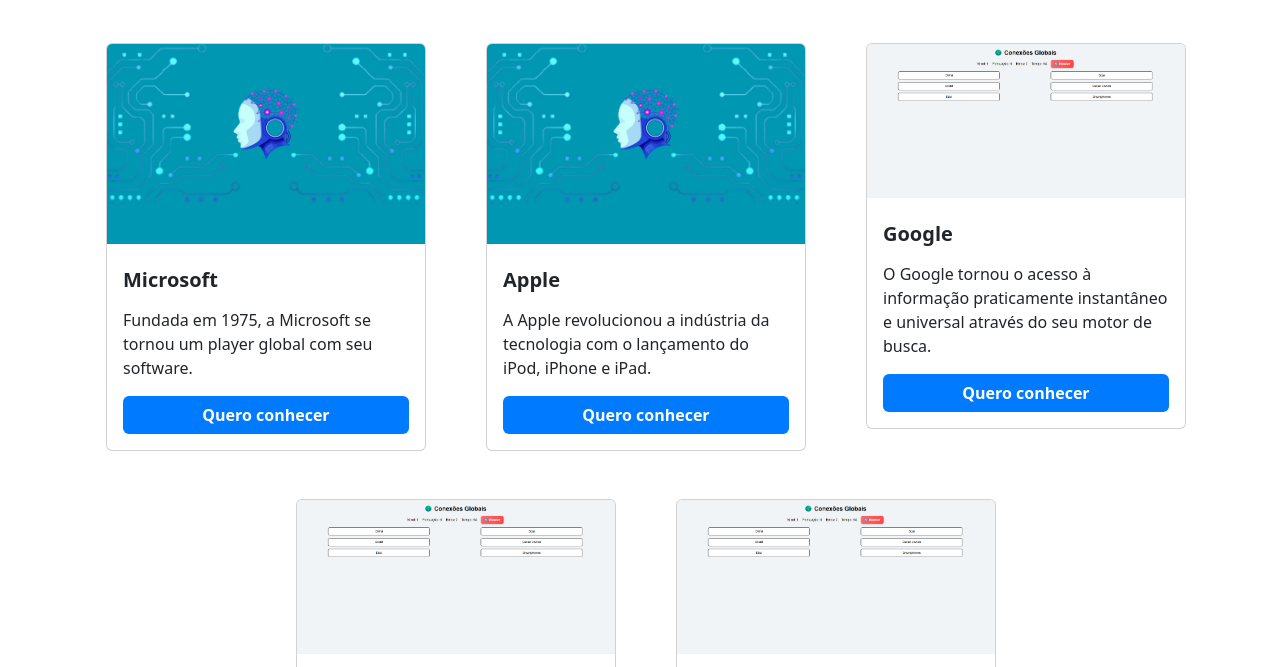
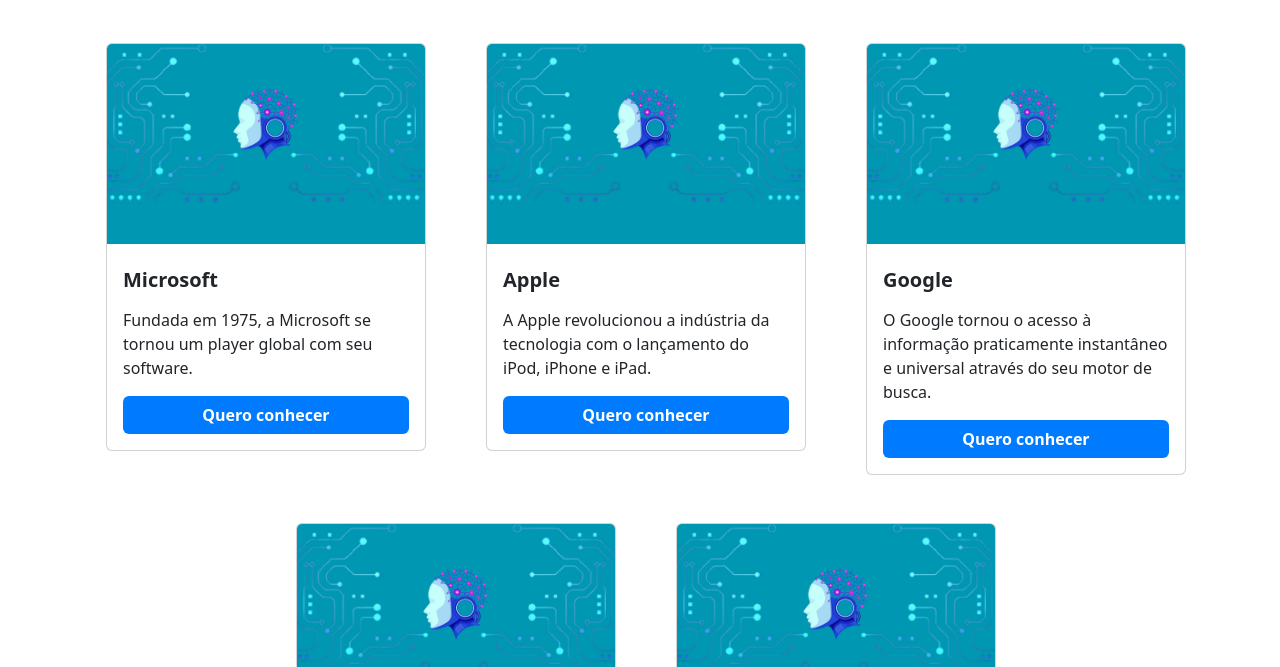
Before and after one commit to FelypeDantas/Globalizacao_projeto_educacional, a plain HTML site: page Empresas/menu_empresas.html in a window 1280 px wide. Shown: the part 101-768 px from the top of the page. Drawn offline with nearby package versions, Linux system fonts and the light colour scheme; files that its build step writes are made by us from their sources.

Commit message:
Update menu_empresas.html

```diff
--- a/Empresas/menu_empresas.html
+++ b/Empresas/menu_empresas.html
@@ -42,7 +42,7 @@
             <!-- Card 3 -->
             <div class="col-md-4">
                 <div class="card m-4" style="width: 20rem;">
-                    <img src="../assets/img/mapa_interativo.png" class="card-img-top" alt="Imagem de jogo 3">
+                    <img src="../assets/img/tecnologias-card.png" class="card-img-top" alt="Imagem de jogo 3">
                     <div class="card-body">
                         <h5 class="card-title py-2 fw-bold">Google</h5>
                         <p class="card-text">O Google tornou o acesso à informação praticamente instantâneo e universal através do seu motor de busca.</p>
@@ -54,7 +54,7 @@
             <!-- Card 4 -->
               <div class="col-md-4">
                 <div class="card m-4" style="width: 20rem;">
-                    <img src="../assets/img/mapa_interativo.png" class="card-img-top" alt="Imagem de jogo 3">
+                    <img src="../assets/img/tecnologias-card.png" class="card-img-top" alt="Imagem de jogo 3">
                     <div class="card-body">
                         <h5 class="card-title py-2 fw-bold">Amazon</h5>
                         <p class="card-text">A Amazon, com seu vasto marketplace online, redefiniu o comércio e a logística globais.</p>
@@ -66,7 +66,7 @@
             <!-- Card 5 -->
               <div class="col-md-4">
                 <div class="card m-4" style="width: 20rem;">
-                    <img src="../assets/img/mapa_interativo.png" class="card-img-top" alt="Imagem de jogo 3">
+                    <img src="../assets/img/tecnologias-card.png" class="card-img-top" alt="Imagem de jogo 3">
                     <div class="card-body">
                         <h5 class="card-title py-2 fw-bold">Meta</h5>
                         <p class="card-text">A Meta, anteriormente Facebook, transformou a comunicação social e a interação online.</p>
```
